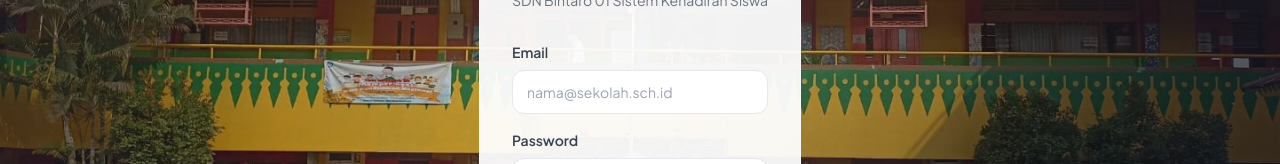
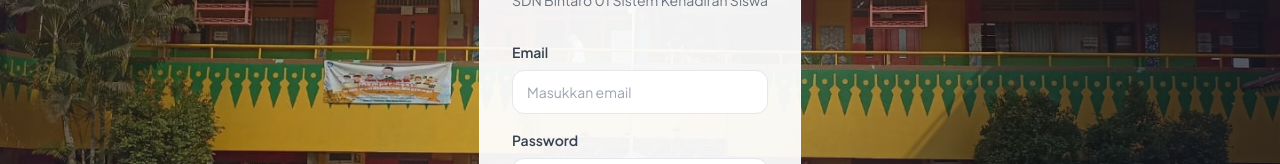
Before and after one commit to rhmatzeka/AppAbsensiSDN1Bintaro, a Next.js app: page /login in a window 1280 px wide. Shown: the part 313-477 px from the top of the page. Built offline with nearby package versions, Linux system fonts and the light colour scheme.

Commit message:
Update login placeholder and Cloudflare docs

```diff
--- a/app/(auth)/login/page.tsx
+++ b/app/(auth)/login/page.tsx
@@ -67,7 +67,7 @@ export default function LoginPage() {
             <div className="space-y-4">
               <label className="block">
                 <span className="mb-2 block text-sm font-semibold text-neutral-700">Email</span>
-                <Input type="email" required value={email} onChange={(event) => setEmail(event.target.value)} autoComplete="email" placeholder="nama@sekolah.sch.id" />
+                <Input type="email" required value={email} onChange={(event) => setEmail(event.target.value)} autoComplete="email" placeholder="Masukkan email" />
               </label>
 
               <label className="block">
```
Also changed, not shown: 1 other file (tests, documents, lock files or other folders).
